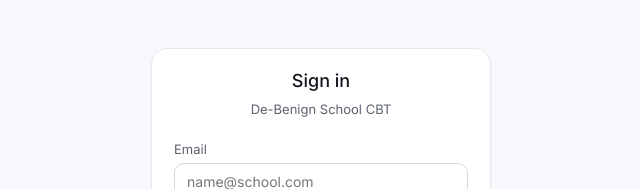
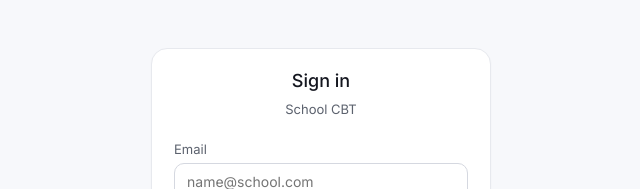
Before and after one commit to DeBenign/computer-based-test, a React (Vite) app in the folder frontend/: page /login in a window 1280 px wide. Shown: the top 189 px of the page, without its empty margins (319-959 px from the left). Built offline with nearby package versions, Linux system fonts and the light colour scheme; no server answers.

Commit message:
fix: de-benign removed from login text

```diff
--- a/frontend/src/pages/Login.tsx
+++ b/frontend/src/pages/Login.tsx
@@ -41,7 +41,7 @@ export default function Login() {
       <Card>
         <h2 style={{ textAlign: "center", marginBottom: 4 }}>Sign in</h2>
         <p style={{ textAlign: "center", color: "var(--text-secondary)", fontSize: 13, marginBottom: 20 }}>
-          De-Benign School CBT
+          School CBT
         </p>
         <form onSubmit={handleSubmit}>
           <div style={{ marginBottom: 14 }}>
```
